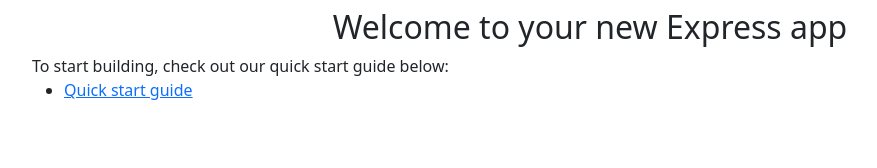
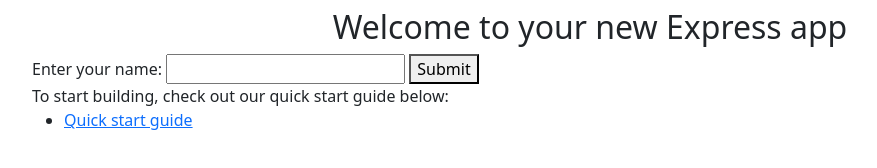
Before and after one commit to pkmnnerd/express-full-stack, a website: page public/index.html in a window 1280 px wide. Shown: the whole page, without its empty margins (50-927 px from the left). Drawn offline with nearby package versions, Linux system fonts and the light colour scheme.

Commit message:
Add a greeting api

```diff
--- a/public/index.html
+++ b/public/index.html
@@ -3,10 +3,18 @@
         <meta name="viewport" content="width=device-width, initial-scale=1">
         <link href="https://cdn.jsdelivr.net/npm/bootstrap@5.2.0-beta1/dist/css/bootstrap.min.css" rel="stylesheet" integrity="sha384-0evHe/X+R7YkIZDRvuzKMRqM+OrBnVFBL6DOitfPri4tjfHxaWutUpFmBp4vmVor" crossorigin="anonymous">
         <title>Jumpydoll Spring Boot app</title>
+        <script src="index.js"></script>
     </head>
     <body>
         <div class="container">
             <h2 class="text-center mt-2">Welcome to your new Express app</h2>
+            <div id="greeting">
+                Enter your name:
+                <input id="name-input"></input>
+                <button id="submit-button" onClick="onSubmit()">
+                    Submit
+                </button>
+            </div>
             To start building, check out our quick start guide below:
             <ul>
                 <li>
--- /dev/null
+++ b/public/index.js
@@ -0,0 +1,9 @@
+function onSubmit() {
+    const value = document.getElementById('name-input').value
+    console.log(value)
+    fetch('/express-full-stack/api/greeting?name=' + value)
+      .then(response => response.text())
+      .then(greeting => {
+        document.getElementById('greeting').innerText=greeting
+      })
+  }
```
Also changed, not shown: app.js (+6 -2 lines).
